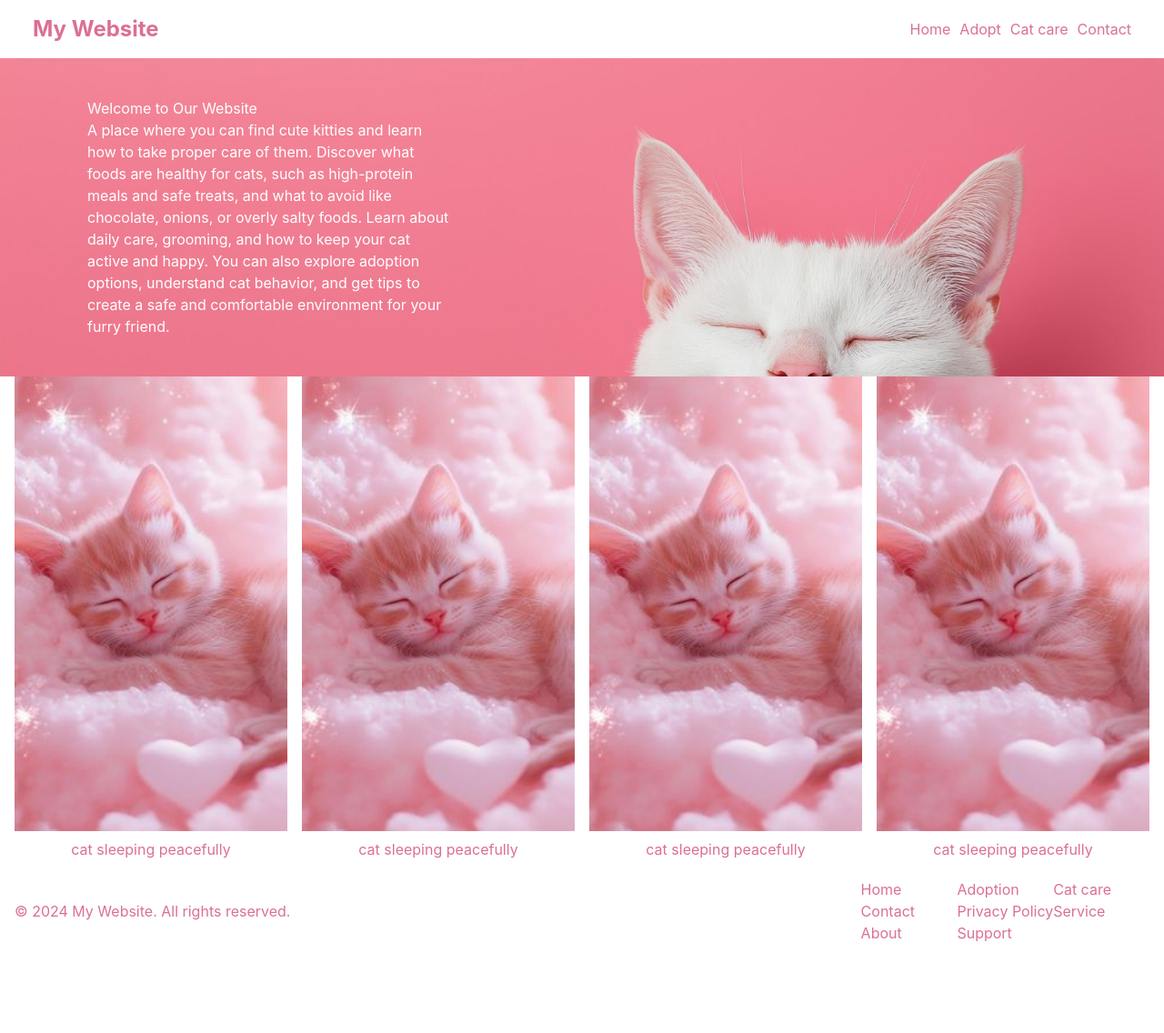
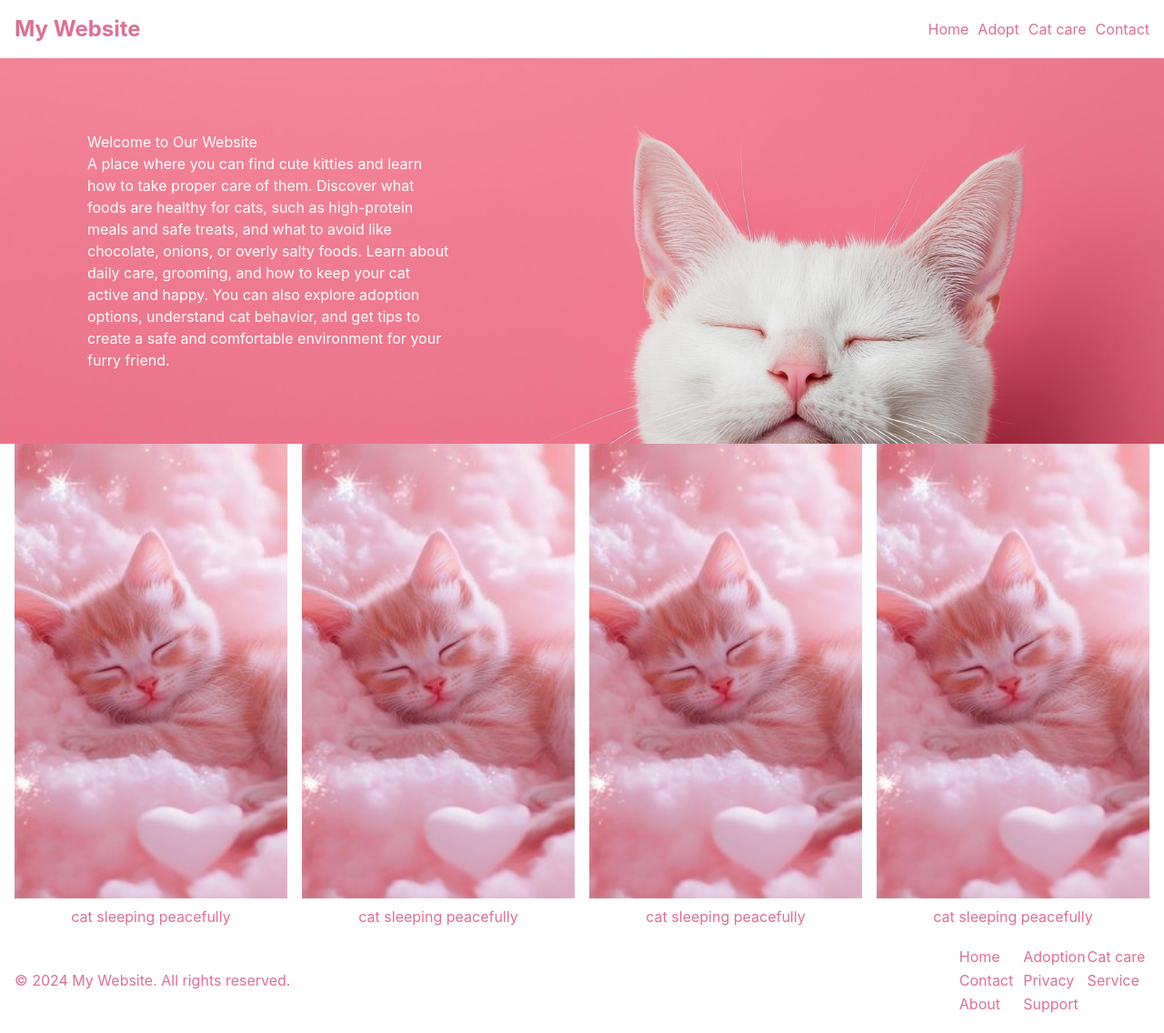
Before and after one commit to sahar-91/task3, a Next.js app: page / in a window 1280 px wide. Shown: the whole page at 91% size. Before the commit the page ends 1058 px from the top, so only its background shows below. Built offline with nearby package versions, Linux system fonts and the light colour scheme.

Commit message:
fixed styling

```diff
--- a/components/Banner.js
+++ b/components/Banner.js
@@ -1,9 +1,9 @@
 export default function Banner() {
     return (
-    <div className="bg-[url('/cat-banner.jpeg')] bg-cover h-87.5 p-20 text-white flex  items-center">
+    <div className="bg-[url('/cat-banner.jpeg')] bg-cover p-20 text-white flex  items-center">
       <div className="container mx-auto px-4">
         <h1>Welcome to Our Website</h1>
-        <p style={{ maxWidth: "400px", width: "100%" }}>
+        <p className="max-w-100 w-full">
           A place where you can find cute kitties and learn how to take proper care of them. Discover what foods are healthy for cats, such as high-protein meals and safe treats, and what to avoid like chocolate, onions, or overly salty foods. Learn about daily care, grooming, and how to keep your cat active and happy. You can also explore adoption options, understand cat behavior, and get tips to create a safe and comfortable environment for your furry friend.
         </p>
       </div>
--- a/components/Grid.js
+++ b/components/Grid.js
@@ -10,12 +10,12 @@ export default function Grid() {
     return (
 
       <div className="container mx-auto px-4 text-[palevioletred]">
-      <div className="grid grid-cols-4 gap-4">
+      <div className="grid grid-cols-2 md:grid-cols-4 gap-4">
 
       {imgTxt.map((item, index) => (
         <div className="grid-item" key={index}>
           <img src={item.src} alt={item.text}
-            className="w-full h-[500px] object-cover" />
+            className="w-full h-125 object-cover" />
           <p className="color-pa text-center mt-2">{item.text}</p>
         </div>
       ))}
--- a/components/Navbar.js
+++ b/components/Navbar.js
@@ -9,7 +9,7 @@ export default function Navbar() {
       <div className="bg-white sticky top-0">
       <header className="container mx-auto px-4 flex justify-between items-center  text-[palevioletred] p-4">
 
-        <div className="pl-5 text-2xl font-bold hover:text-pink-600">
+        <div className=" text-2xl font-bold hover:text-pink-600">
           <h2><Link href="/">My Website</Link></h2>
         </div>
         <div
@@ -31,7 +31,7 @@ export default function Navbar() {
           >
             x
           </div>
-          <ul className="flex gap-2.5 pr-5 list-none md:flex-row flex-col">
+          <ul className="flex gap-2.5 list-none md:flex-row flex-col">
             <li className="hover:text-pink-600"><Link href="/">Home</Link></li>
             <li className="hover:text-pink-600"><Link href="#">Adopt</Link></li>
             <li className="hover:text-pink-600"><Link href="#">Cat care</Link></li>
--- a/components/footer.js
+++ b/components/footer.js
@@ -5,12 +5,12 @@ export default function Footer() {
 
     <footer className="container mx-auto px-4 flex justify-between items-center p-5 text-[palevioletred]">
       <p>&copy; 2024 My Website. All rights reserved.</p>
-      <ul className="grid grid-cols-3 list-none">
+      <ul className="grid grid-cols-2 md:grid-cols-3 list-none gap-0.5">
         <li><Link href="/" className="hover:text-pink-600">Home</Link></li>
         <li><Link href="#" className="hover:text-pink-600">Adoption</Link></li>
         <li><Link href="#" className="hover:text-pink-600">Cat care</Link></li>
         <li><Link href="#" className="hover:text-pink-600">Contact</Link></li>
-        <li><Link href="#" className="hover:text-pink-600">Privacy Policy</Link></li>
+        <li><Link href="#" className="hover:text-pink-600">Privacy</Link></li>
         <li><Link href="#" className="hover:text-pink-600">Service</Link></li>
         <li><Link href="#" className="hover:text-pink-600">About</Link></li>
         <li><Link href="#" className="hover:text-pink-600">Support</Link></li>
```
